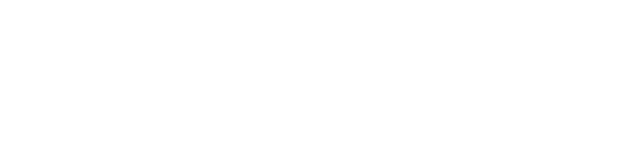
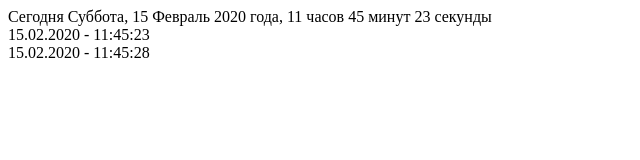
Before and after one commit to NikitaShevchenkoWeb/JS-lesson_complicated, a plain HTML site: page dev/index.html in a window 1280 px wide. Shown: the whole page, without its empty margins (0-640 px from the left). Drawn offline with nearby package versions, Linux system fonts and the light colour scheme; files that its build step writes are made by us from their sources.

Commit message:
Lesson 9

```diff
--- a/dev/index.html
+++ b/dev/index.html
@@ -9,7 +9,9 @@
     <title>Document</title>
 </head>
 <body>
-
+    <div></div>
+    <div></div>
+    <div></div>
 <script src="js/main.js"></script>
 </body>
 </html>
--- a/dev/js/main.js
+++ b/dev/js/main.js
@@ -1,22 +1,64 @@
-"use strict";
-
-let num = 266219;
+let dashBoard = document.querySelectorAll('div');
+let arrDay = ['Воскресенье', 'Понедельник', 'Вторник', 'Среда', 'Четверг', 'Пятница', 'Суббота'],
+    arrMonth = ['Январь', 'Февраль', 'Март', 'Апрель', 'Май', 'Июнь', 'Июль', 'Август', 'Сентябрь', 'Октябрь', 'Ноябрь', 'Декабрь'];
 
 
-let str = num + '';
-console.log(str.split(''));
+function newChar(elem) {
+    return elem < 10 ? "0" + elem : elem;
+}
 
-let multiplication = 1;
+function newNameHours(elem) {
+    let hours = [' час', ' часов', ' часа'];
+    if (elem == 1 || elem == 21) {
+        return newChar(elem) + hours[0];
+    } else if((elem >= 5 && elem <= 20) || elem == 0) {
+        return newChar(elem) + hours[1];
+    } else if(elem >= 0 && elem <= 4) {
+        return newChar(elem) + hours[2];
+    }
+}
 
-for(let i = 0; i < str.length; i++) {
-    multiplication *= +str[i];
+function newNameMinutes(elem) {
+    let minutes = [' минута', ' минут', ' минуты'],
+        newElem = elem.toString().slice(-1);
+
+    if (newElem == 1) {
+        return newChar(elem) + minutes[0];
+    } else if(((newElem >= 5) && (newElem <= 9)) || (newElem == 0)) {
+        return newChar(elem) + minutes[1];
+    } else if(newElem >= 2 && newElem <= 4) {
+        return newChar(elem) + minutes[2];
+    }
 }
-console.log(multiplication);
+
+function newNameSeconds(elem) {
+    let seconds = [' секунда', ' секунд', ' секунды'],
+        newElem = elem.toString().slice(-1);
+
+    if (newElem == 1) {
+        return newChar(elem) + seconds[0];
+    } else if(((newElem >= 5) && (newElem <= 9)) || (newElem == 0)) {
+        return newChar(elem) + seconds[1];
+    } else if(newElem >= 2 && newElem <= 4) {
+        return newChar(elem) + seconds[2];
+    }
+}
+
+let newDate = new Date();
+dashBoard[0].textContent =
+    `Сегодня ${arrDay[newDate.getDay()]},
+    ${newChar(newDate.getDate())} ${arrMonth[newDate.getMonth()]} ${newDate.getFullYear()} года,
+    ${newNameHours(newDate.getHours())} ${newNameMinutes(newDate.getMinutes())} ${newNameSeconds(newDate.getSeconds())}`;
+
+dashBoard[1].textContent =
+    `${newChar(newDate.getDate())}.${newChar(newDate.getMonth()+1)}.${newDate.getFullYear()} -
+    ${newChar(newDate.getHours())}:${newChar(newDate.getMinutes())}:${newChar(newDate.getSeconds())}`;
 
 
-let pow = multiplication ** 3;
-console.log(pow);
 
-
-pow += '';
-console.log(+pow.substring(0, 2));
+function timeUpdate() {
+    let newDate = new Date();
+    dashBoard[2].textContent = `${newChar(newDate.getDate())}.${newChar(newDate.getMonth()+1)}.${newDate.getFullYear()} -
+                                ${newChar(newDate.getHours())}:${newChar(newDate.getMinutes())}:${newChar(newDate.getSeconds())}`;
+}
+setInterval(timeUpdate, 1000);
```
